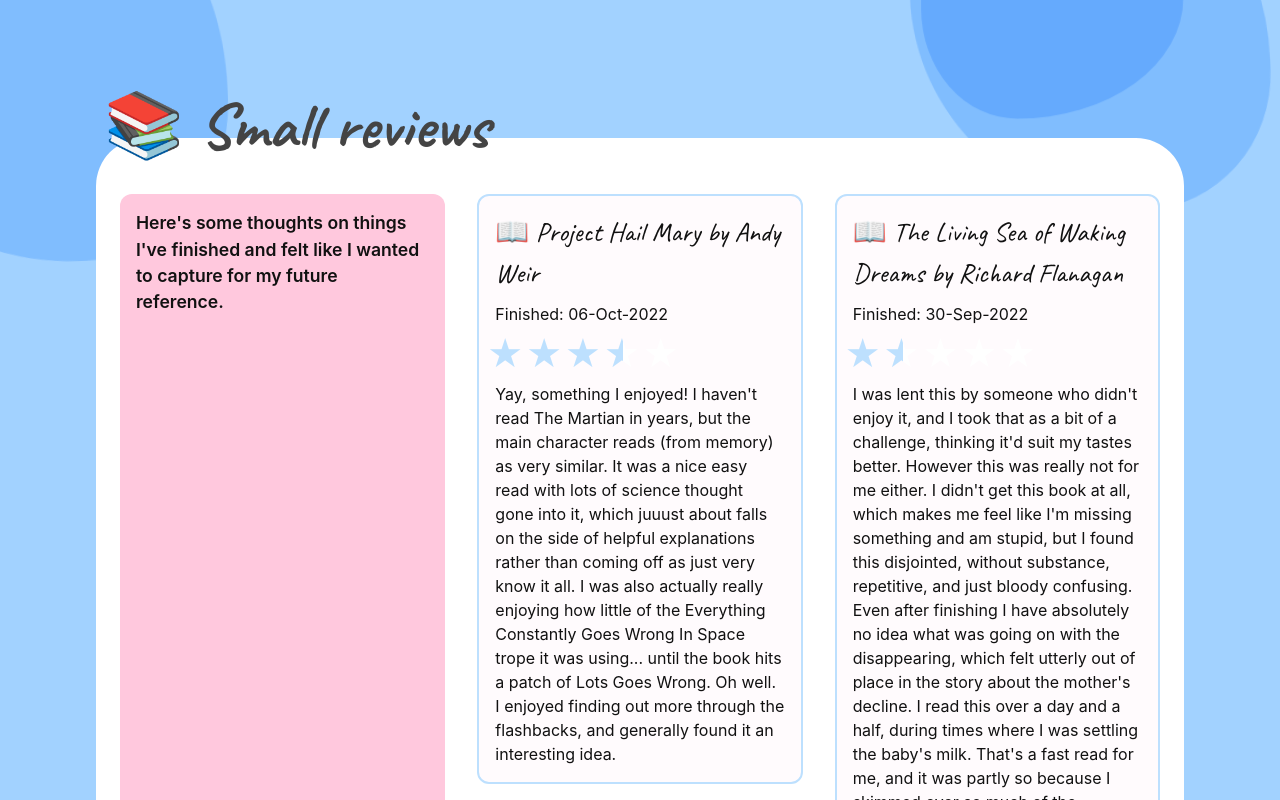
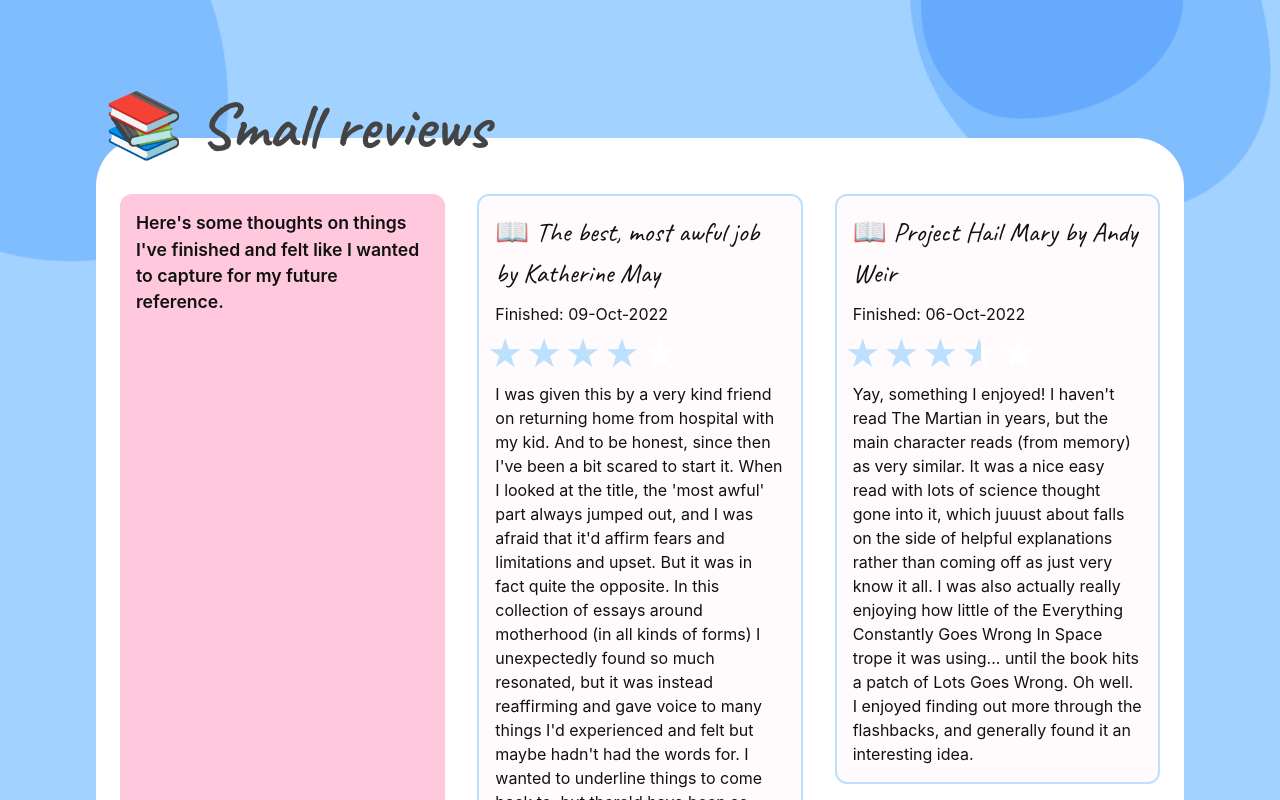
Before and after one commit to greywillfade/small-reviews, a React (Create React App) app: page / in a window 1280 px wide. Shown: the top 800 px of the page. Built offline with nearby package versions, Linux system fonts and the light colour scheme.

Commit message:
Add The best, most awful job

```diff
--- a/src/data.js
+++ b/src/data.js
@@ -1,5 +1,12 @@
 export const reviewData = [
     {
+        title: "The best, most awful job",
+        author: "Katherine May",
+        category: "Book",
+        dateFinished: "09-Oct-2022",
+        rating: "4",
+        thoughts: "I was given this by a very kind friend on returning home from hospital with my kid. And to be honest, since then I've been a bit scared to start it. When I looked at the title, the 'most awful' part always jumped out, and I was afraid that it'd affirm fears and limitations and upset. But it was in fact quite the opposite. In this collection of essays around motherhood (in all kinds of forms) I unexpectedly found so much resonated, but it was instead reaffirming and gave voice to many things I'd experienced and felt but maybe hadn't had the words for. I wanted to underline things to come back to, but there'd have been so much. It's a book that I'd give someone else, in the hope that they too may take so much from it."
+    },{
         title: "Project Hail Mary",
         author: "Andy Weir",
         category: "Book",
```
